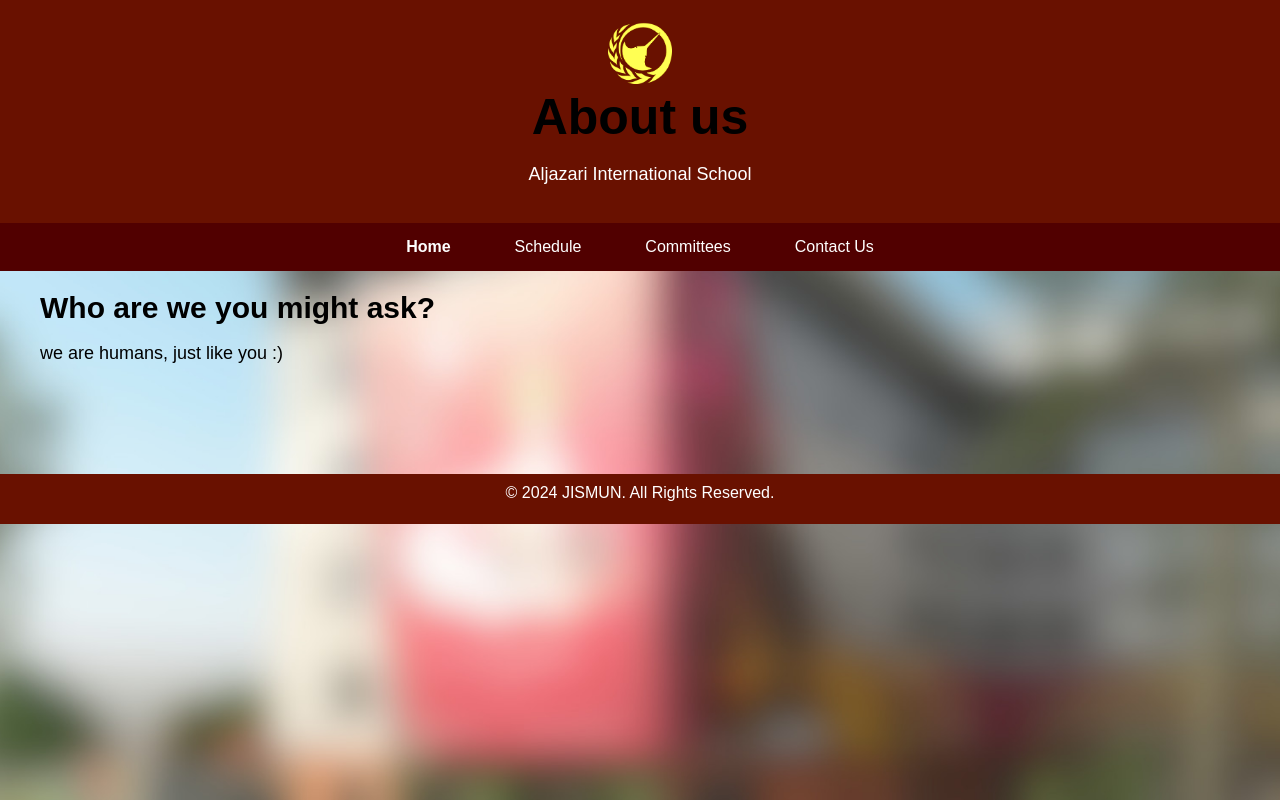
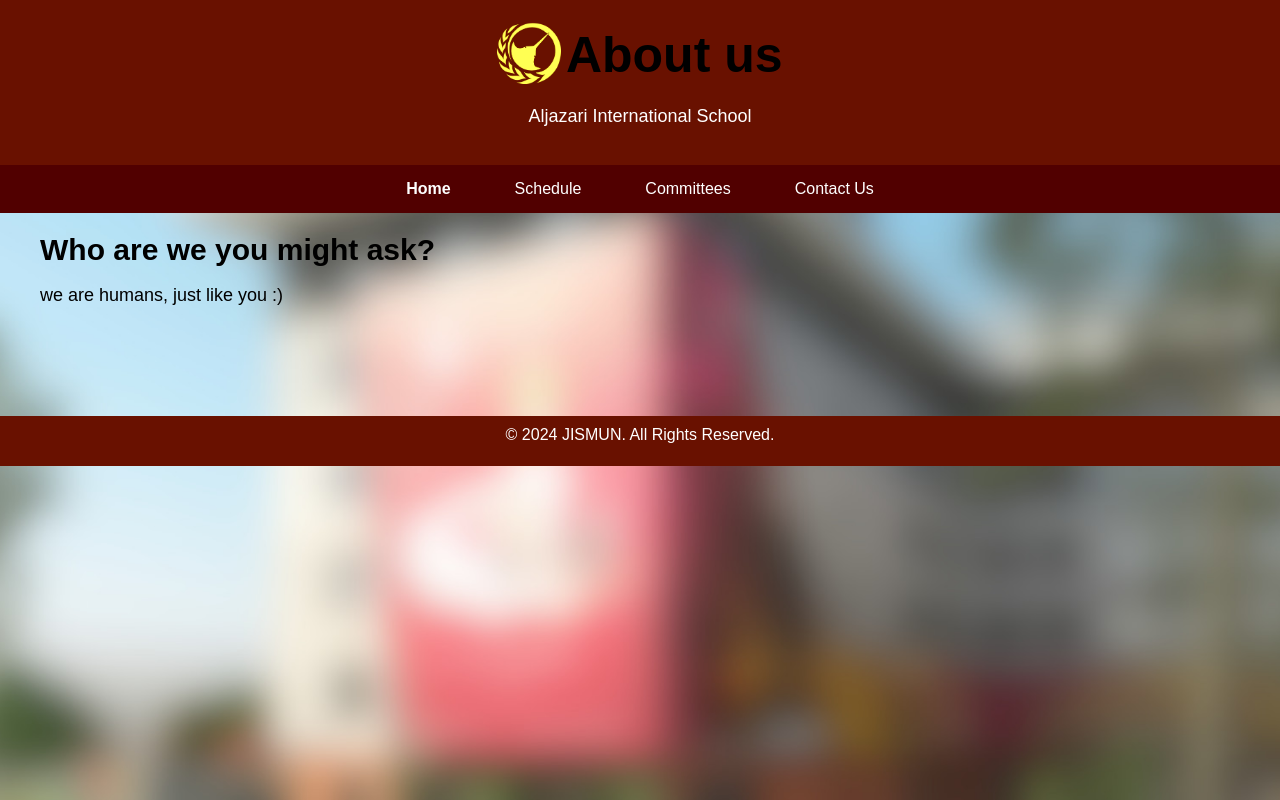
Before and after one commit to nourdribika/JISMUN-1, a plain HTML site: page aboutUs.html in a window 1280 px wide. Drawn offline with Linux system fonts and the light colour scheme.

Commit message:
temporary footer fix plus fixed inconsistencies

```diff
--- a/aboutUs.html
+++ b/aboutUs.html
@@ -13,7 +13,7 @@
 <body>
     <header>
         <img class="icon" src="Logo.png" ></img>
-        <h1 class="Logo">About us</h1>
+        <h1 class="LogoPosition">About us</h1>
         <p>Aljazari International School</p>
     </header>
 
--- a/styles.css
+++ b/styles.css
@@ -170,4 +170,6 @@ footer {
     margin-top: 50px;
     width: 100%;
     height: 30px;
+    position: sticky;
+    bottom: 0%;
 }
```
Also changed, not shown: committees.html (+1 -1 lines), schedule.html (+1 -1 lines).
